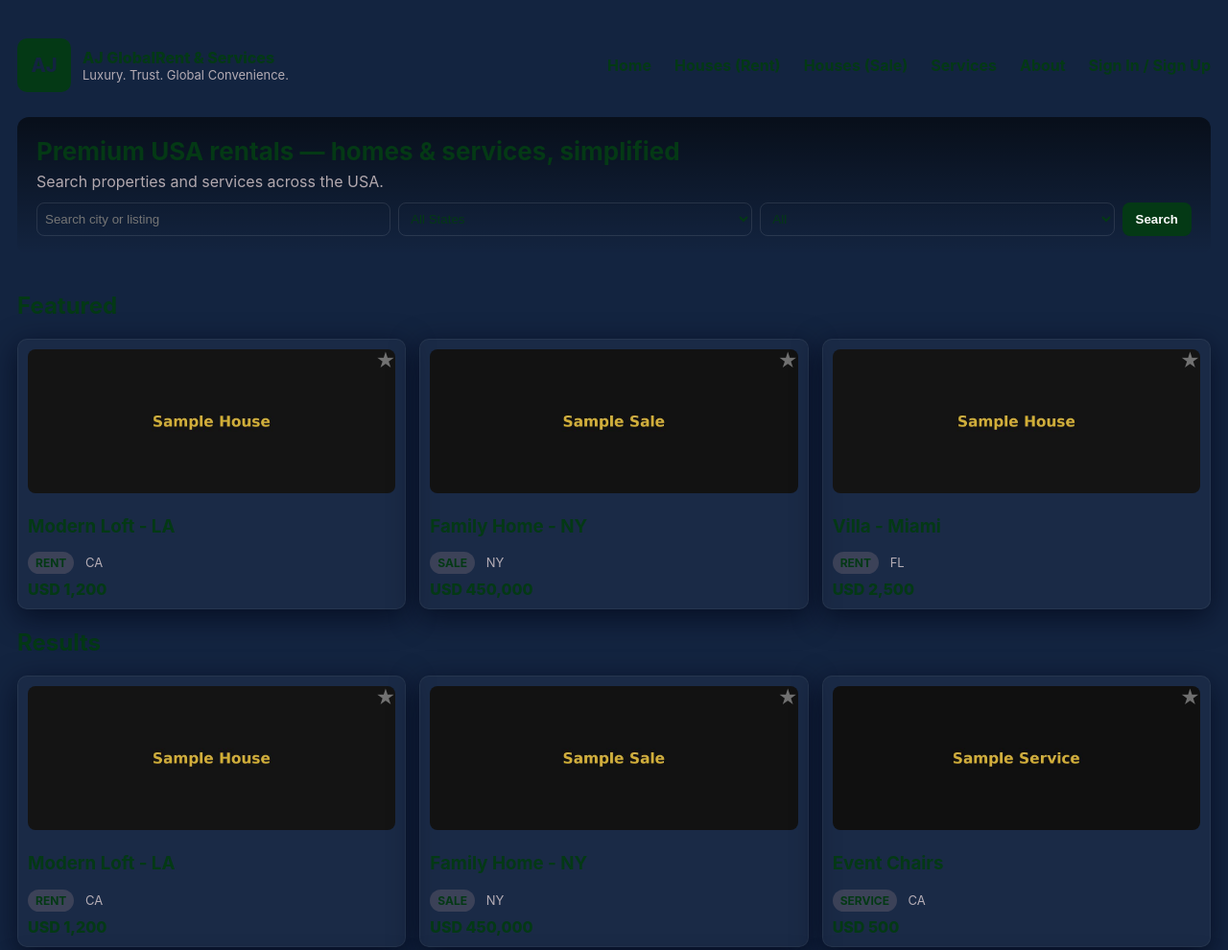
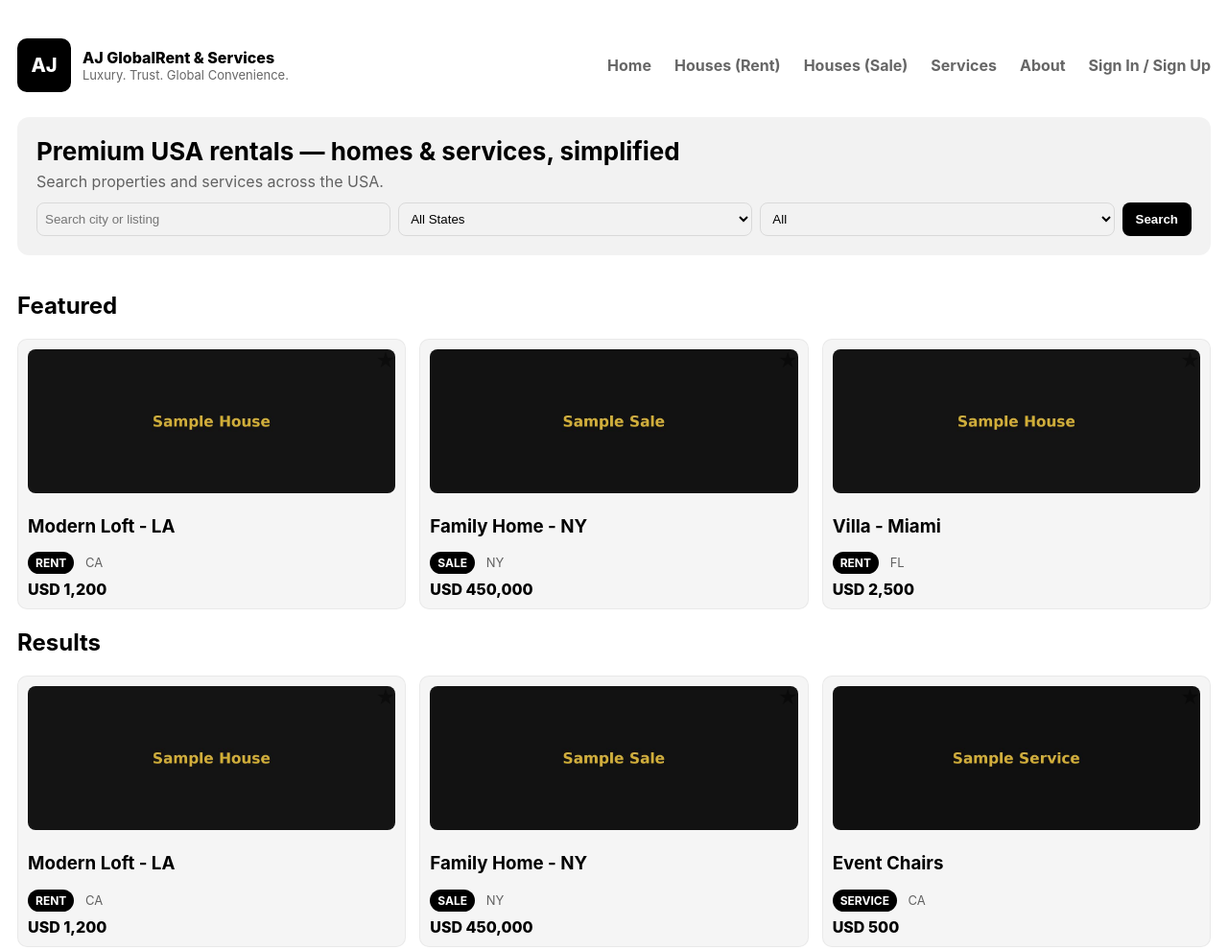
Before and after one commit to josephIA/aj-globalrent, a plain HTML site: page index.html in a window 1280 px wide. Shown: the top 990 px of the page at 96% size. Drawn offline with Linux system fonts and the light colour scheme.

Commit message:
Update index.html

```diff
--- a/index.html
+++ b/index.html
@@ -7,12 +7,12 @@
 <link rel="icon" href="/static/assets/favicon.png">
 <style>
   :root {
-    --bg: #132440 ;
-    --primary: #043915 ;
-    --secondary:  #043915;
-    --text:  #043915;
-    --muted: rgba(248, 229, 229, 0.7);
-    /* --panel: #111827; */
+    --bg: #ffffff;
+    --text: #000000;
+    --primary-bg: #000000;
+    --primary-text: #ffffff;
+    --muted: rgba(0,0,0,0.6);
+    --panel: #f5f5f5;
   }
 
   * { box-sizing: border-box; }
@@ -45,11 +45,11 @@
     width: 56px;
     height: 56px;
     border-radius: 10px;
-    background: linear-gradient(135deg, var(--primary), var(--secondary));
+    background: var(--primary-bg);
     display: flex;
     align-items: center;
     justify-content: center;
-    color: var(--bg);
+    color: var(--primary-text);
     font-weight: 800;
     font-size: 20px;
   }
@@ -58,7 +58,7 @@
 
   nav a {
     margin-left: 12px;
-    color: #043915;
+    color: var(--muted);
     font-weight: 700;
   }
 
@@ -83,7 +83,7 @@
   }
 
   .hero {
-    background: linear-gradient(180deg, rgba(0,0,0,0.6), transparent);
+    background: rgba(0,0,0,0.05);
     padding: 20px;
     border-radius: 12px;
     margin-top: 14px;
@@ -94,7 +94,7 @@
   .hero-left { flex:1; }
   h1 { margin:0 0 6px; font-size:26px; }
   .lead { margin:0; color: var(--muted); }
-  .btn { background: var(--primary); padding:9px 14px; border-radius:8px; color:#fff; font-weight:700; border:none; cursor:pointer; }
+  .btn { background: var(--primary-bg); color: var(--primary-text); padding:9px 14px; border-radius:8px; font-weight:700; border:none; cursor:pointer; }
 
   .grid {
     display: grid;
@@ -104,11 +104,10 @@
   }
 
   .card {
-    background: rgba(255,255,255,0.03);
+    background: var(--panel);
     border-radius:10px;
     padding:10px;
-    border:1px solid rgba(255,255,255,0.05);
-    box-shadow: 0 8px 30px rgba(2,6,23,0.7);
+    border:1px solid rgba(0,0,0,0.05);
     position: relative;
   }
 
@@ -117,10 +116,10 @@
   }
 
   .meta { color: var(--muted); font-size:13px; margin-top:6px; }
-  .badge { background: rgba(195,158,160,0.2); color: var(--secondary); padding:4px 8px; border-radius:999px; font-weight:700; font-size:12px; }
+  .badge { background: var(--primary-bg); color: var(--primary-text); padding:4px 8px; border-radius:999px; font-weight:700; font-size:12px; }
 
   .filters { display:flex; gap:8px; margin-top:12px; flex-wrap: wrap; }
-  .filters input, .filters select { padding:8px; border-radius:8px; border:1px solid rgba(255,255,255,0.1); background:transparent; color:var(--text); flex:1; }
+  .filters input, .filters select { padding:8px; border-radius:8px; border:1px solid rgba(0,0,0,0.1); background:transparent; color:var(--text); flex:1; }
 
   .sidebar { width:300px; }
   .main { display:flex; gap:16px; margin-top:18px; flex-wrap: wrap; }
@@ -133,8 +132,8 @@
   }
 
   .spinner {
-    width:64px; height:64px; border-radius:50%; border:6px solid rgba(195,158,160,0.12);
-    border-top-color: var(--primary);
+    width:64px; height:64px; border-radius:50%; border:6px solid rgba(0,0,0,0.1);
+    border-top-color: var(--primary-bg);
     animation: spin 1s linear infinite;
   }
 
@@ -150,10 +149,10 @@
     position: absolute;
     top:10px; right:10px;
     font-size:20px; cursor:pointer;
-    color: rgba(255,255,255,0.4);
+    color: rgba(0,0,0,0.4);
   }
 
-  .favorite.active { color: var(--primary); }
+  .favorite.active { color: var(--primary-bg); }
 </style>
 </head>
 <body>
@@ -271,8 +270,8 @@
 <div id="loginModal" style="display:none;position:fixed;inset:0;background:rgba(0,0,0,0.9);z-index:9999;align-items:center;justify-content:center;padding:24px;">
   <div style="background:var(--panel);padding:24px;border-radius:12px;max-width:400px;width:100%;color:var(--text);position:relative;">
     <h2>Sign In / Sign Up</h2>
-    <input id="email" type="email" placeholder="Email" style="width:100%;padding:10px;margin-top:12px;border-radius:6px;border:1px solid rgba(255,255,255,0.1);background:transparent;color:var(--text)">
-    <input id="password" type="password" placeholder="Password" style="width:100%;padding:10px;margin-top:12px;border-radius:6px;border:1px solid rgba(255,255,255,0.1);background:transparent;color:var(--text)">
+    <input id="email" type="email" placeholder="Email" style="width:100%;padding:10px;margin-top:12px;border-radius:6px;border:1px solid rgba(0,0,0,0.1);background:transparent;color:var(--text)">
+    <input id="password" type="password" placeholder="Password" style="width:100%;padding:10px;margin-top:12px;border-radius:6px;border:1px solid rgba(0,0,0,0.1);background:transparent;color:var(--text)">
     <div style="margin-top:12px;display:flex;gap:12px;">
       <button class="btn" onclick="signup()">Sign Up</button>
       <button class="btn" onclick="login()">Sign In</button>
@@ -318,7 +317,7 @@ function card(l){
   d.appendChild(m);
 
   const p=document.createElement('div'); p.style.marginTop='10px';
-  p.innerHTML=`<span style='color:var(--primary);font-weight:800'>${l.currency} ${l.price.toLocaleString()}</span>`;
+  p.innerHTML=`<span style='color:var(--primary-bg);font-weight:800'>${l.currency} ${l.price.toLocaleString()}</span>`;
   d.appendChild(p);
 
   const fav = document.createElement('span');
```
